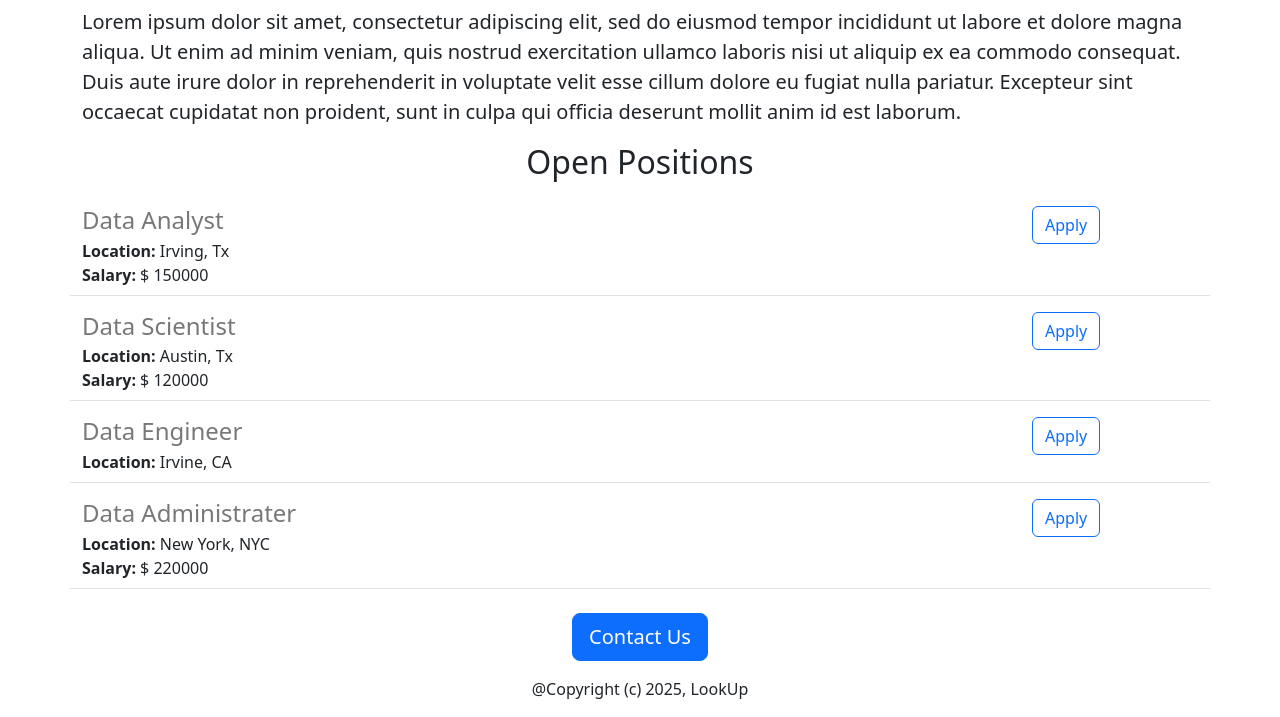
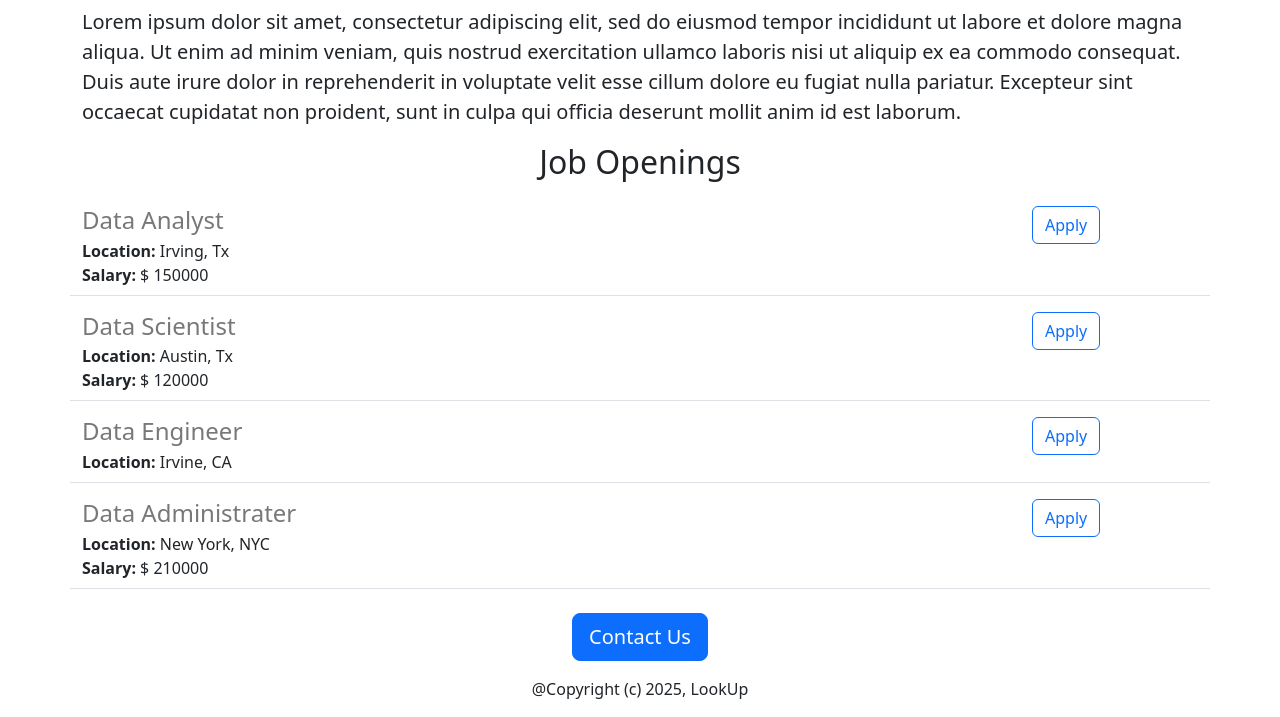
Before and after one commit to kaushiksri264/lookup-careers-website, a Flask app: page / in a window 1280 px wide. Shown: the part 455-1172 px from the top of the page. Run offline with Flask 3, Linux system fonts and the light colour scheme.

Commit message:
Made changes

```diff
--- a/app.py
+++ b/app.py
@@ -20,7 +20,7 @@ jobs = [{
     'id': 4,
     'title': 'Data Administrater',
     'location': 'New York, NYC',
-    'salary': '$ 220000'
+    'salary': '$ 210000'
 }]
 
 
--- a/templates/home.html
+++ b/templates/home.html
@@ -22,7 +22,7 @@
         <img class = "img-fluid" id="banner" src="https://100f3f91-859d-4d05-845a-eb1a6bcdb9a0-00-26i7c1aryfk3a.kirk.replit.dev/static/banner.jpg">
       <h2 class="text-center">About LookUp</h2>
          <p class ="lead">Lorem ipsum dolor sit amet, consectetur adipiscing elit, sed do eiusmod tempor incididunt ut labore et dolore magna aliqua. Ut enim ad minim veniam, quis nostrud exercitation ullamco laboris nisi ut aliquip ex ea commodo consequat. Duis aute irure dolor in reprehenderit in voluptate velit esse cillum dolore eu fugiat nulla pariatur. Excepteur sint occaecat cupidatat non proident, sunt in culpa qui officia deserunt mollit anim id est laborum.</p>
-      <h2 class="text-center mt-2 mb-4">Open Positions</h2>
+      <h2 class="text-center mt-2 mb-4">Job Openings</h2>
         <div>
           {% for job in jobs %}
             {% include 'jobitem.html' %}
```
